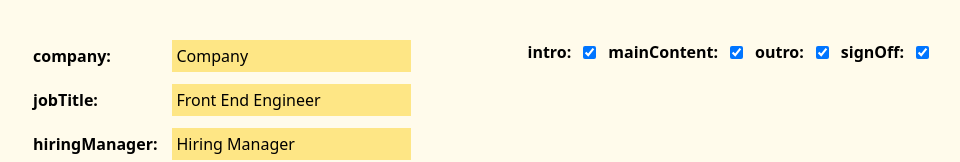
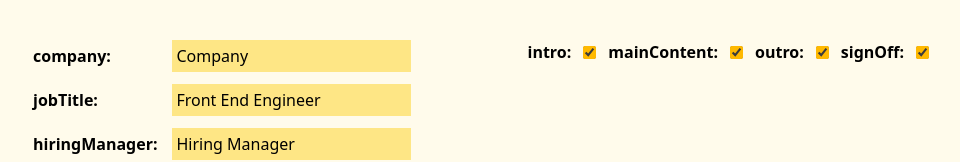
Before and after one commit to John-McPherson/cover_letter_writer, a React (Vite) app: page / in a window 1280 px wide. Shown: the top 162 px of the page, without its empty margins (159-1119 px from the left). Built offline with nearby package versions, Linux system fonts and the light colour scheme.

Commit message:
enable spell check

```diff
--- a/src/App.tsx
+++ b/src/App.tsx
@@ -41,7 +41,7 @@ function App() {
       const blob = new Blob([flattenContent()], { type: "text/html" });
       const data = [new ClipboardItem({ "text/html": blob })];
       await navigator.clipboard.write(data);
-      alert("Text copied as separate paragraphs!");
+      alert("Text copied to clipboard");
     } catch (err) {
       console.error("Error copying:", err);
     }
--- a/src/Components/Controls/Checkbox.tsx
+++ b/src/Components/Controls/Checkbox.tsx
@@ -16,9 +16,10 @@ const Checkbox = ({
       </label>
       <input
         type="checkbox"
+        spellCheck={true}
         name={name}
         checked={value}
-        className="bg-amber-200 p-1"
+        className="bg-amber-200 p-1 accent-amber-400 rounded "
         onChange={() => onChange()}
       />
     </div>
```
